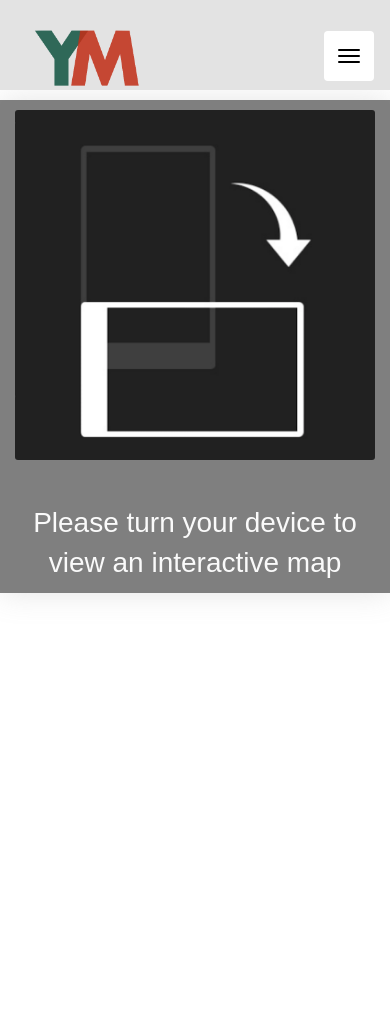
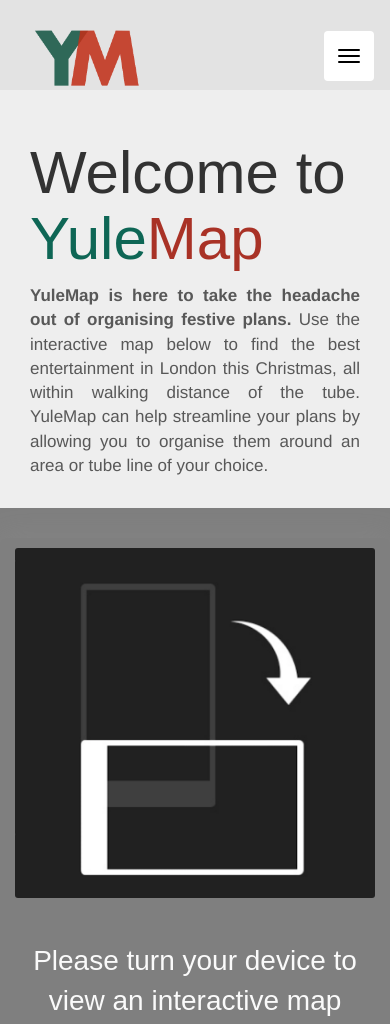
Before and after one commit to jwilshaw/yule-map, a plain HTML site: page home_page.html in a window 390 px wide. Shown: the top 1024 px of the page. Before the commit the page ends 844 px from the top, so only its background shows below. Drawn offline with nearby package versions, Linux system fonts and the light colour scheme.

Commit message:
More updates to home page
Changed info that appears for mobile devices in portrait mode

```diff
--- a/home_page.html
+++ b/home_page.html
@@ -31,6 +31,10 @@
   </nav>
   <div class="main">
     <div class="mobile">
+      <section class="jumbotron">
+        <h3> Welcome to <span style="color: #0E6655">Yule</span><span style="color: #A93226">Map</span> </h3>
+        <div class=intro> <b> YuleMap is here to take the headache out of organising festive plans.</b> Use the interactive map below to find the best entertainment in London this Christmas, all within walking distance of the tube. YuleMap can help streamline your plans by allowing you to organise them around an area or tube line of your choice. </div>
+      </section>
       <div class="container">
         <div class="row">
           <div class="image-device"> </div>
```
